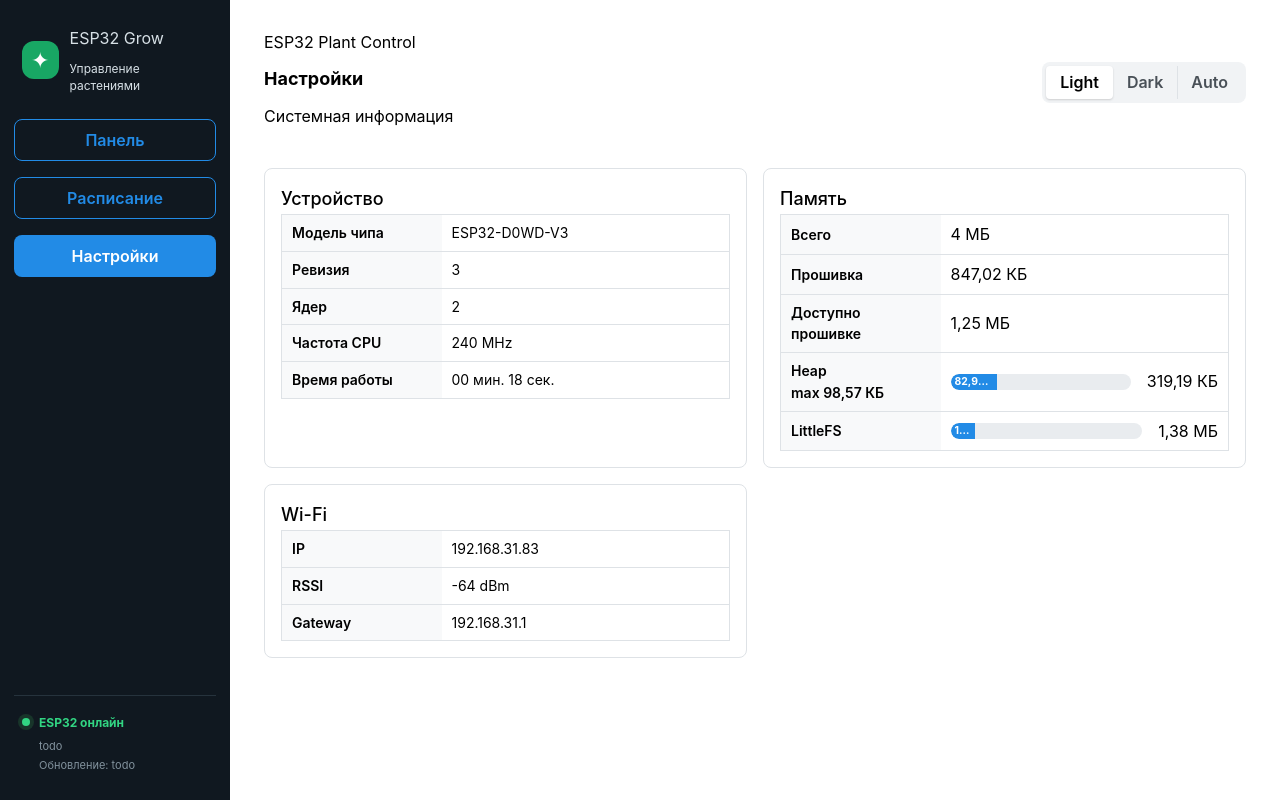
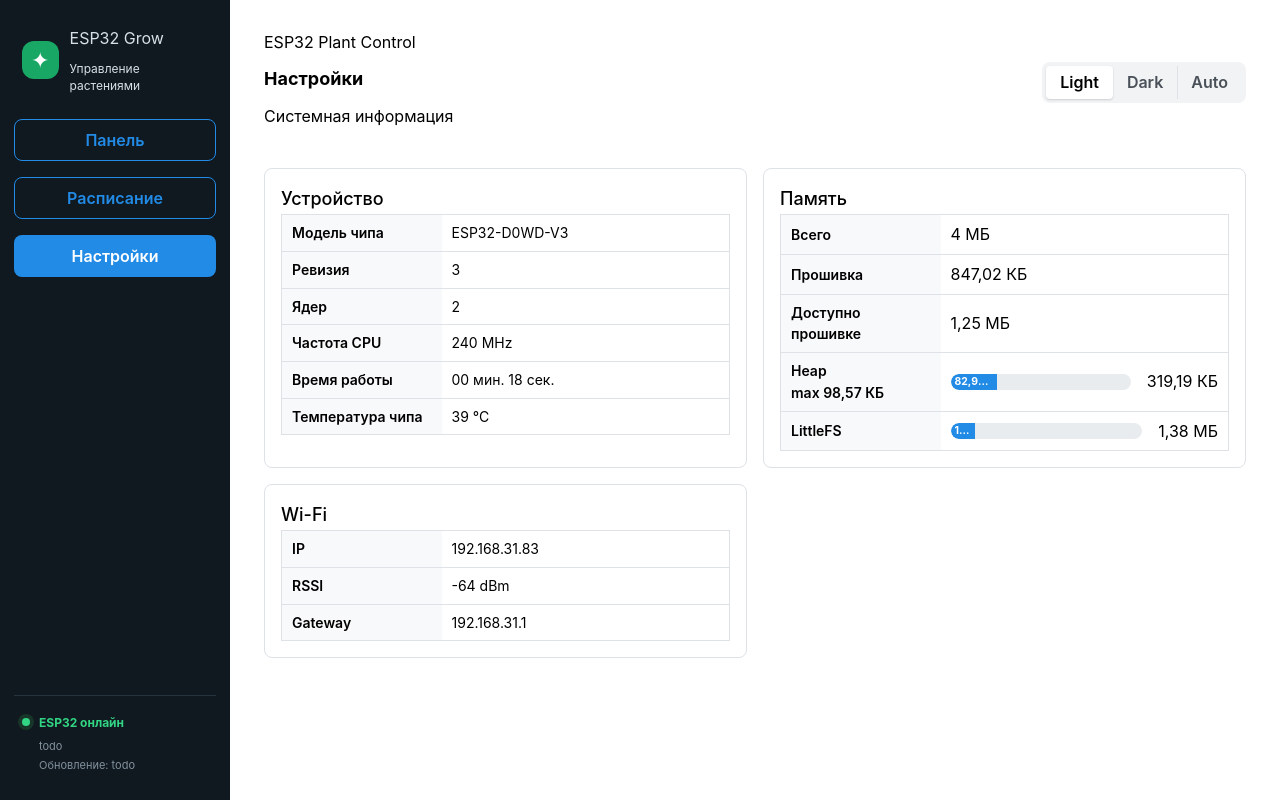
Before and after one commit to markov-git/esp32-lamp-web, a React (Vite) app: page / in a window 1280 px wide. Both pictures are taken after a click on the button "Настройки". Built offline with nearby package versions, Linux system fonts and the light colour scheme; what @mantine/vanilla-extract would draw is missing.

Commit message:
Отображение температуры

```diff
--- a/src/components/forms/Settings.tsx
+++ b/src/components/forms/Settings.tsx
@@ -73,7 +73,10 @@ export const Settings = () => {
 								<Table.Th w={160}>Время работы</Table.Th>
 								<Table.Td>{formatDuration(state.uptimeSeconds)}</Table.Td>
 							</Table.Tr>
-
+							<Table.Tr>
+								<Table.Th w={160}>Температура чипа</Table.Th>
+								<Table.Td>{state.chipTemperature.toFixed(0)} °C</Table.Td>
+							</Table.Tr>
 						</Table.Tbody>
 					</Table>
 				</Card>
```
